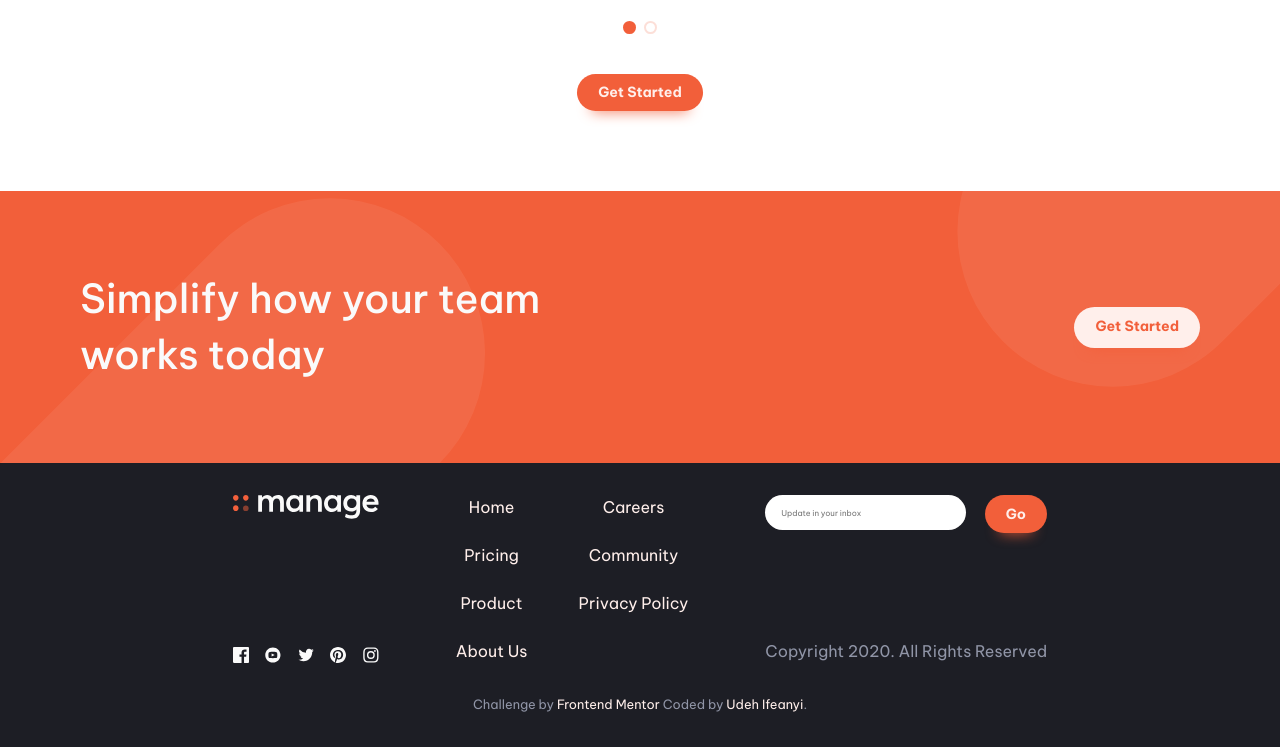
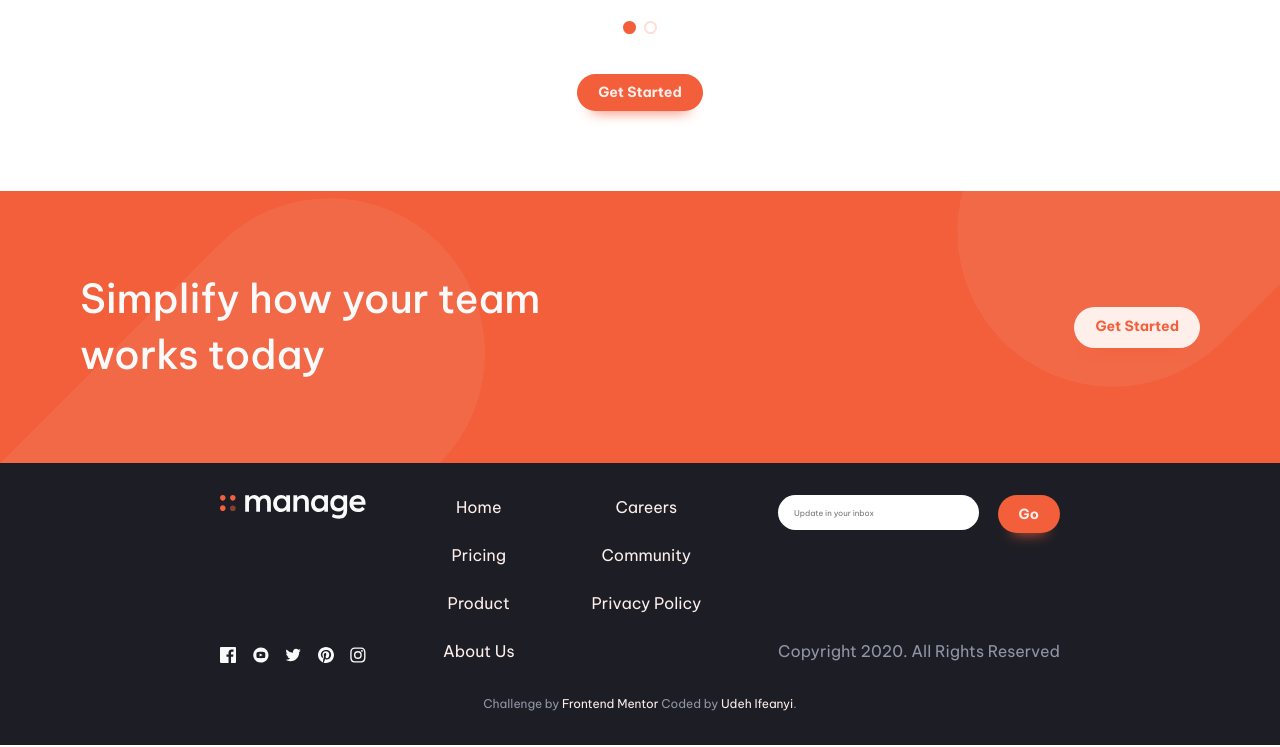
Before and after one commit to Ifescohub/manage-landing-page, a plain HTML site: page index.html in a window 1280 px wide. Shown: the part 1683-2430 px from the top of the page. Drawn offline with nearby package versions, Linux system fonts and the light colour scheme.

Commit message:
some extra touches

```diff
--- a/style.css
+++ b/style.css
@@ -600,7 +600,7 @@ a{
   color: var(--clr-primary)
 }
 
-
+/* Newsletter Form  */
 form{
   grid-area: form;
   display: flex;
@@ -635,11 +635,13 @@ input{
 
 .copyright{
   grid-area: copyright;
+  max-width: 100%;
 }
 
 .attribution{
   grid-area: attribution;
-  font-size: 0.8rem;
+  font-size: 0.75rem;
+
 }
 
 .attribution a{
@@ -675,8 +677,6 @@ input{
   }
 
   .footer-nav{
-    grid-area: nav;
-    columns: 2;
-    column-gap: max(4vw, 1rem);
+    gap: max(6vw, 1rem);
   }
 }
```
